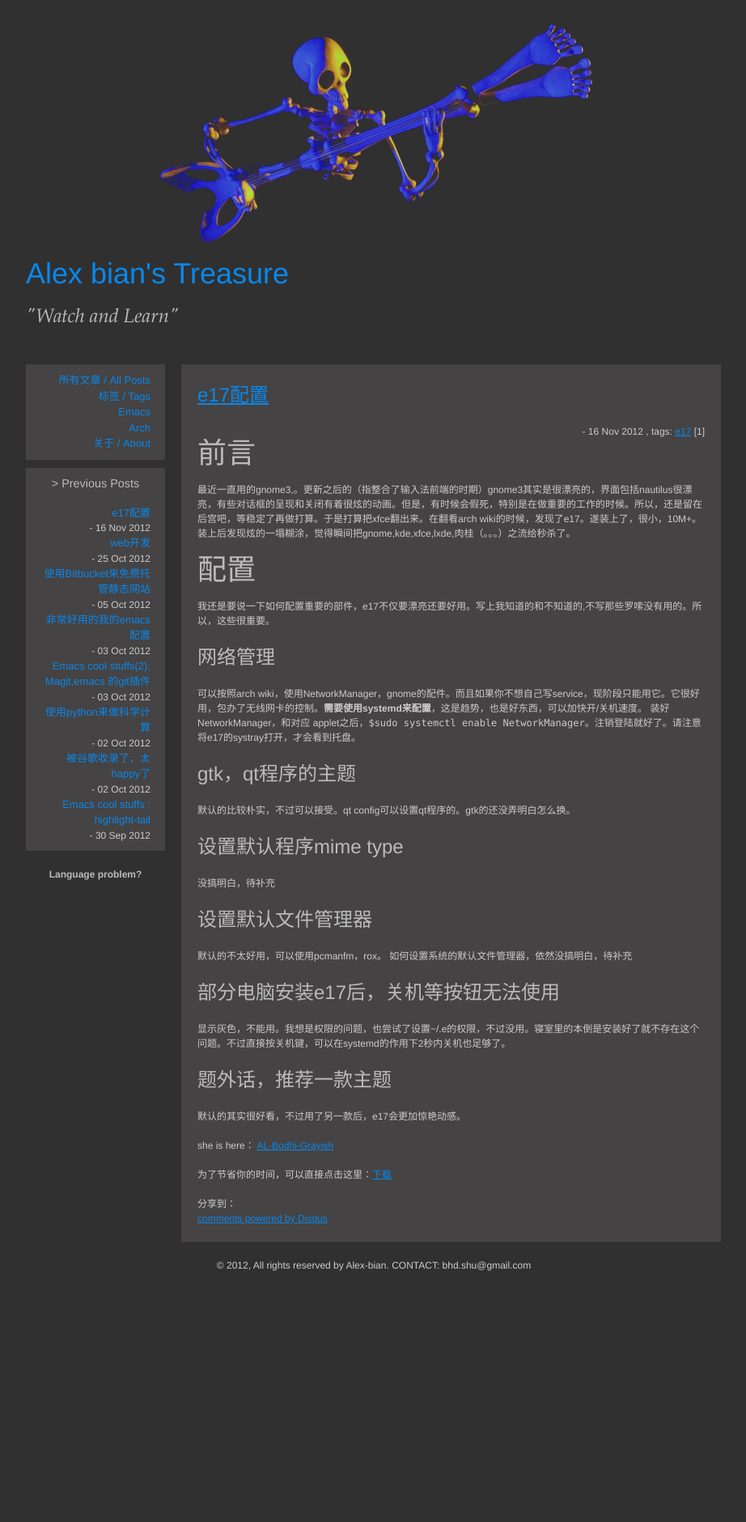
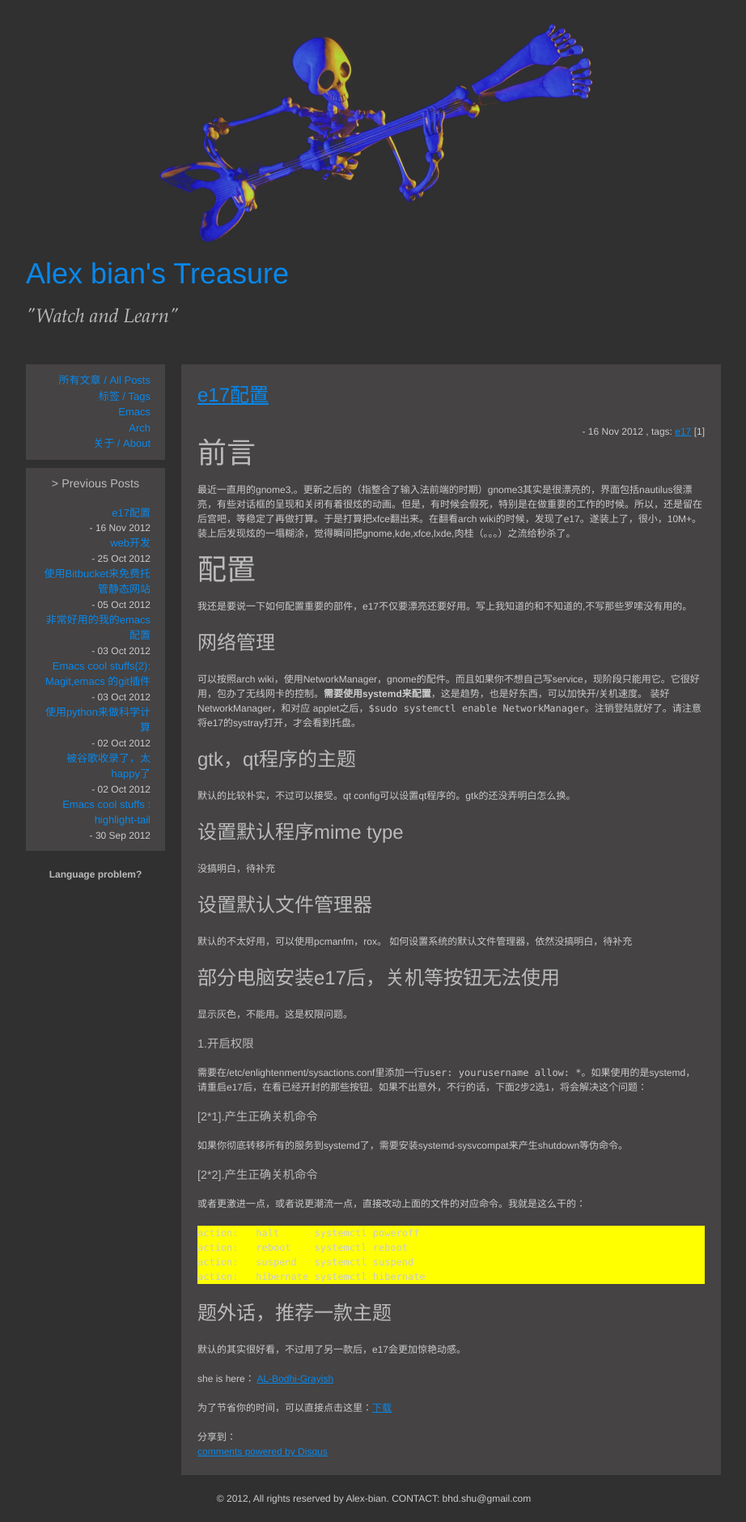
Before and after one commit to alexorg/dbian.github.com, a Jekyll site: the page built from _posts/2012-11-16-new-post.md, in a window 1280 px wide. Shown: the whole page at 81% size, without its empty margins (178-1100 px from the left). Built offline with Jekyll 4.4.1, drawn with Linux system fonts in a browser that asks for light colours; Markdown is read by kramdown in place of the engine named in the settings; comment, search, counter and statistics services are not loaded; before the commit the page ends 1592 px from its top, so only the background shows below that.

Commit message:
change e17 post

```diff
--- a/_posts/2012-11-16-new-post.md
+++ b/_posts/2012-11-16-new-post.md
@@ -10,7 +10,7 @@ tags: [e17]
 # 前言
 最近一直用的gnome3,。更新之后的（指整合了输入法前端的时期）gnome3其实是很漂亮的，界面包括nautilus很漂亮，有些对话框的呈现和关闭有着很炫的动画。但是，有时候会假死，特别是在做重要的工作的时候。所以，还是留在后宫吧，等稳定了再做打算。于是打算把xfce翻出来。在翻看arch wiki的时候，发现了e17。遂装上了，很小，10M+。装上后发现炫的一塌糊涂，觉得瞬间把gnome,kde,xfce,lxde,肉桂（。。。）之流给秒杀了。
 # 配置
-我还是要说一下如何配置重要的部件，e17不仅要漂亮还要好用。写上我知道的和不知道的,不写那些罗嗦没有用的。所以，这些很重要。
+我还是要说一下如何配置重要的部件，e17不仅要漂亮还要好用。写上我知道的和不知道的,不写那些罗嗦没有用的。
 ## 网络管理
 可以按照arch wiki，使用NetworkManager，gnome的配件。而且如果你不想自己写service，现阶段只能用它。它很好用，包办了无线网卡的控制。__需要使用systemd来配置__，这是趋势，也是好东西，可以加快开/关机速度。
 装好NetworkManager，和对应 applet之后，`$sudo systemctl enable NetworkManager`。注销登陆就好了。请注意将e17的systray打开，才会看到托盘。
@@ -22,7 +22,19 @@ tags: [e17]
 默认的不太好用，可以使用pcmanfm，rox。
 如何设置系统的默认文件管理器，依然没搞明白，待补充
 ## 部分电脑安装e17后，关机等按钮无法使用
-显示灰色，不能用。我想是权限的问题，也尝试了设置~/.e的权限，不过没用。寝室里的本倒是安装好了就不存在这个问题。不过直接按关机键，可以在systemd的作用下2秒内关机也足够了。
+显示灰色，不能用。这是权限问题。
+#### 1.开启权限
+需要在/etc/enlightenment/sysactions.conf里添加一行`user:     yourusername  allow:  *`。如果使用的是systemd，请重启e17后，在看已经开封的那些按钮。如果不出意外，不行的话，下面2步2选1，将会解决这个问题：
+#### [2*1].产生正确关机命令
+如果你彻底转移所有的服务到systemd了，需要安装systemd-sysvcompat来产生shutdown等伪命令。
+#### [2*2].产生正确关机命令
+或者更激进一点，或者说更潮流一点，直接改动上面的文件的对应命令。我就是这么干的：
+
+    action:   halt      systemctl poweroff
+    action:   reboot    systemctl reboot
+    action:   suspend   systemctl suspend
+    action:   hibernate systemctl hibernate
+
 ## 题外话，推荐一款主题
 默认的其实很好看，不过用了另一款后，e17会更加惊艳动感。
 
```
